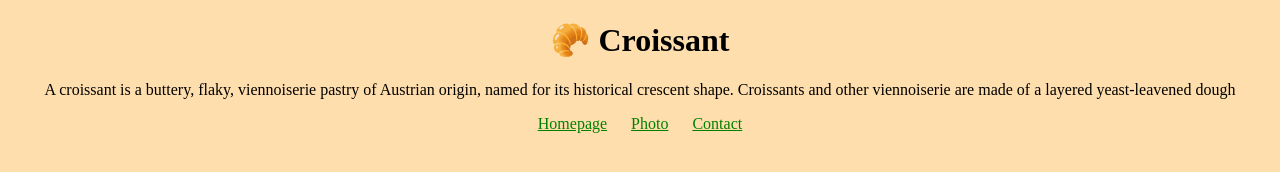
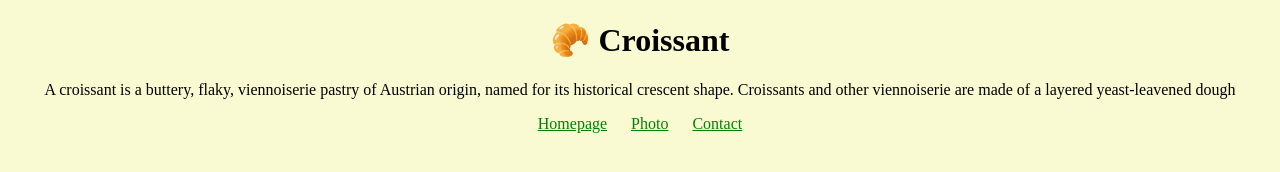
Before and after one commit to orchid-cloud/week-3, a plain HTML site: page index.html in a window 1280 px wide. Drawn offline with Linux system fonts and the light colour scheme.

Commit message:
changed background color

```diff
--- a/style.css
+++ b/style.css
@@ -1,5 +1,5 @@
 body {
-  background: navajowhite;
+  background: lightgoldenrodyellow;
 }
 
 h1,
```
